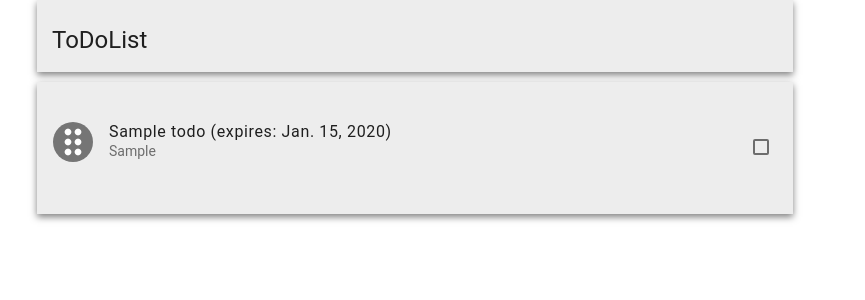
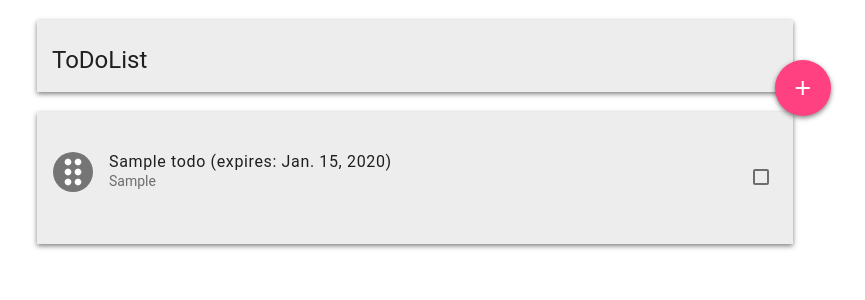
Before and after one commit to robertklim/django-todolist, a Django app: page / in a window 1280 px wide. Shown: the top 300 px of the page, without its empty margins (225-1090 px from the left). Run offline with Django 3.2, Linux system fonts and the light colour scheme; tables that the repository leaves empty hold one stand-in row (values such as "Sample post"); some libraries are stand-ins or nearby versions.

Commit message:
Implement adding todos

```diff
--- a/src/static/todolist/css/base.css
+++ b/src/static/todolist/css/base.css
@@ -1,11 +1,15 @@
 /* Grid */
 
 .grid-header {
+    margin-top: 20px;
     grid-area: header;
     background: #ededed;
+    position: relative;
+    overflow: visible;
 }
 
 .grid-main {
+    margin-top: 10px;
     grid-area: main;
     background: #ededed;
 }
@@ -38,7 +42,13 @@ h4 {
 }
 
 .shadow {
-    -webkit-box-shadow: 0px 3px 7px 0px rgba(0,0,0,0.5);
-    -moz-box-shadow: 0px 3px 7px 0px rgba(0,0,0,0.5);
-    box-shadow: 0px 3px 7px 0px rgba(0,0,0,0.5);
+    -webkit-box-shadow: 0px 2px 5px 0px rgba(0,0,0,0.5);
+    -moz-box-shadow: 0px 2px 5px 0px rgba(0,0,0,0.5);
+    box-shadow: 0px 2px 5px 0px rgba(0,0,0,0.5);
 }
+
+.add-entry-button {
+    position: absolute;
+    right: -5%;
+    top: 55%;
+}
--- a/src/templates/base.html
+++ b/src/templates/base.html
@@ -11,8 +11,16 @@
     <div class="grid-container">
         <div class="grid-header shadow">
             <h4>ToDoList</h4>
+            <!-- Colored FAB button with ripple -->
+            <a href="/add/">
+                <button class="mdl-button mdl-js-button mdl-button--fab mdl-js-ripple-effect mdl-button--colored add-entry-button shadow">
+                    <i class="material-icons">add</i>
+                </button>
+            </a>
         </div>
-        {% block content %}{% endblock content %}
+        <div class="grid-main shadow">
+            {% block content %}{% endblock content %}
+        </div>
     </div>
     {% include 'snippets/js.html' %}
 </body>
--- a/src/todolist/urls.py
+++ b/src/todolist/urls.py
@@ -22,12 +22,14 @@ from django.views.generic import TemplateView
 
 from todos.views import (
     TodosListView,
+    TodosCreateView,
 )
 
 urlpatterns = [
     url(r'^admin/', admin.site.urls),
     # url(r'^$', TemplateView.as_view(template_name='home.html')),
     url(r'^$', TodosListView.as_view()),
+    url(r'^add/$', TodosCreateView.as_view()),
 ]
 
 if settings.DEBUG:
--- a/src/todos/templates/todos/todos_list.html
+++ b/src/todos/templates/todos/todos_list.html
@@ -1,7 +1,6 @@
 {% extends "base.html" %}
 
 {% block content %}
-    <div class="grid-main shadow">
     <ul class="demo-list-control mdl-list">
         {% for obj in object_list %}
             <!-- List with avatar and controls -->
@@ -26,5 +25,4 @@
             </li>
         {% endfor %}
     </ul>
-    </div>
 {% endblock %}
--- a/src/todos/views.py
+++ b/src/todos/views.py
@@ -1,8 +1,14 @@
 from django.shortcuts import render
-from django.views.generic import ListView
+from django.views.generic import ListView, CreateView
 from .models import Todos
+from .forms import TodosCreateForm
 
 # Create your views here.
 
 class TodosListView(ListView):
     queryset = Todos.objects.all()
+
+class TodosCreateView(CreateView):
+    form_class = TodosCreateForm
+    template_name = "todos/add.html"
+    success_url = "/"
```
Also changed, not shown: src/todos/forms.py (added, +12 -0 lines), src/todos/templates/todos/add.html (added, +14 -0 lines). Lines whose indentation alone changed are shown as unchanged.
